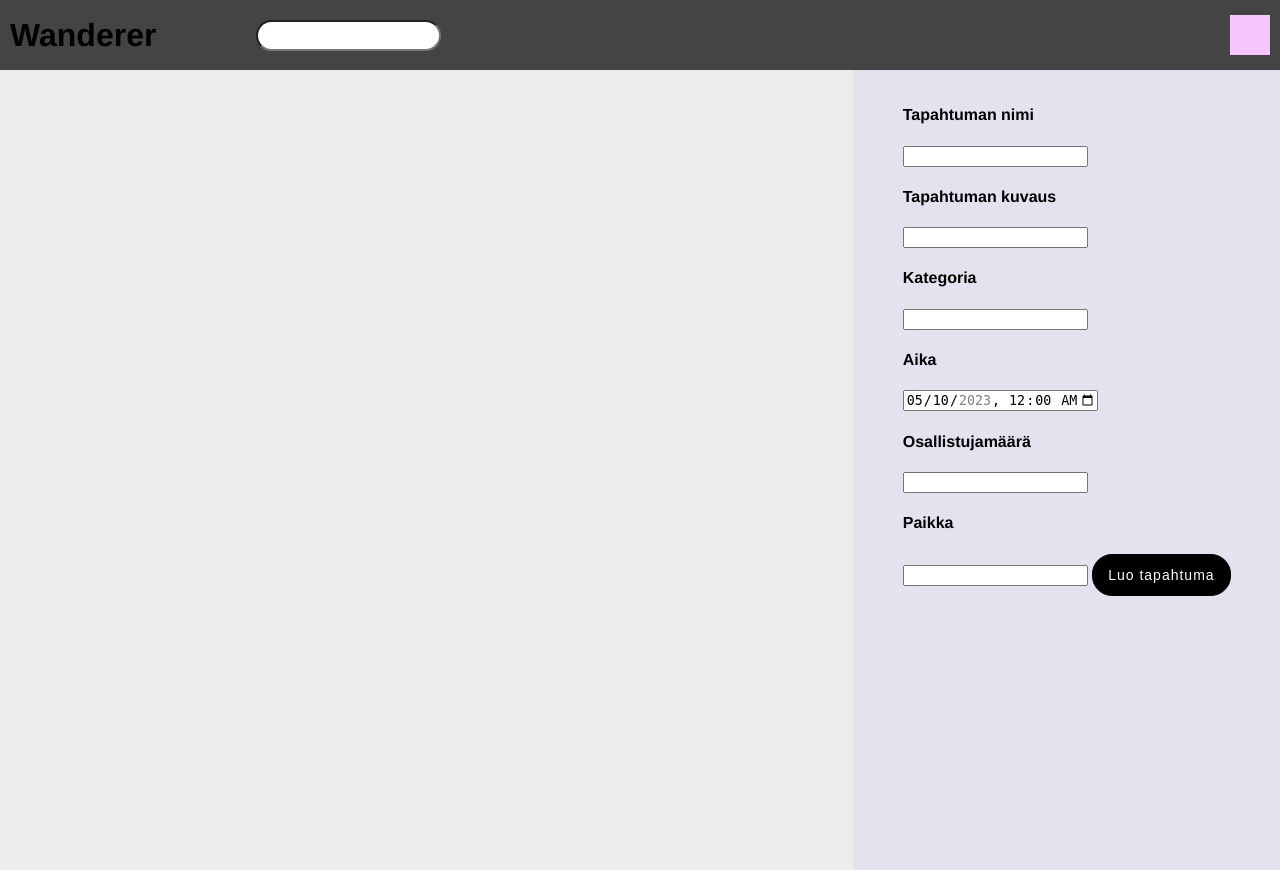
After one commit to EmmiPoutanen/Wanderer, a Flask app: page /create_event in a window 1280 px wide. The commit adds this page. Run offline with Flask 3, Linux system fonts and the light colour scheme; the visitor is signed in with stand-in values (Sample User, id 1); data that the repository does not hold is empty.

Commit message:
Add possibility to create new event

```diff
--- a/website/main.py
+++ b/website/main.py
@@ -1,10 +1,48 @@
-from flask import Blueprint, render_template
+from datetime import datetime
+
+from flask import Blueprint, redirect, render_template, request, url_for
 from flask_login import login_required, current_user
+
+from .models import Event
+from website.static.db import db
 
 
 main = Blueprint('main', __name__)
 
-@main.route('/', methods=['GET', 'POST'])
+
+@main.route('/')
 @login_required
 def home():
-    return render_template("home.html")
+    events = Event.query.all()
+    return render_template("home.html", events=events)
+
+
+@main.route('/create_event')
+@login_required
+def create_event():
+    events = Event.query.all()
+    return render_template("create_event.html", events=events)
+
+
+@main.route('/create_event', methods=["POST"])
+@login_required
+def create_event_post():
+    name = request.form.get('name')
+    description = request.form.get('description')
+    category = request.form.get('category')
+    date = datetime.now()
+    max_participants = request.form.get('max_participants')
+    location = request.form.get('location')
+
+    new_event = Event(user_id=current_user.id,
+                      name=name,
+                      description=description,
+                      category=category,
+                      date=date,
+                      max_participants=max_participants,
+                      location=location)
+    # Adding the event to the database
+    db.session.add(new_event)
+    db.session.commit()
+
+    return redirect(url_for("main.home"))
--- a/website/static/css/main.css
+++ b/website/static/css/main.css
@@ -1,8 +1,9 @@
-body {
+html, body {
   margin: 0;
   padding: 0;
   font-family: "Helvetica Neue", Helvetica, Arial, sans-serif;
-  background-color: #d8d8d8;
+  background-color: #ECECEC;
+  height: 100%;
 }
 
 .topnav {
@@ -33,3 +34,35 @@ body {
   width: 40px;
   background-color: #f6c7ff;
 }
+
+.grid-container {
+  display: grid;
+  grid-template-columns: 2fr 1fr;
+  grid-column-gap: 0px;
+  grid-row-gap: 0px;
+  height: 100%;
+}
+
+.eventsarea {
+  justify-content: center;
+  display: flex;
+  padding: 15px;
+}
+
+.sidearea {
+  background-color: #A9A7FD24;
+  display: flex;
+  justify-content: center;
+  padding: 15px;
+}
+
+.createbutton {
+  border-radius: 20px;
+  border: 1px solid #000000;
+  background-color: #000000;
+  padding: 12px 15px;
+  color:#FFFFFF;
+  font-size: 14px;
+  letter-spacing: 1px;
+  transition: transform 80ms ease-in;
+}
--- a/website/templates/base_main.html
+++ b/website/templates/base_main.html
@@ -12,7 +12,14 @@
       </div>
       <a class="profilebutton" role="button" href="{{ url_for('authentication.logout') }}" ></a>
     </div>
-    {% block content %}
-    {% endblock %}
+    <div class="grid-container">
+      <div class="eventsarea">
+        {% block event %}
+        {% endblock %}
+      </div>
+      <div class="sidearea">
+        {% block side %}
+        {% endblock %}
+      </div>
   </body>
 </html>
--- /dev/null
+++ b/website/templates/create_event.html
@@ -0,0 +1,37 @@
+{% extends "base_main.html" %}
+
+{% block event %}
+<div>
+  {% for event in events %}
+  <div style="display: flex; flex-direction: row;">
+    <p>
+      {{ event.name }}
+    </p>
+    <p>&emsp;</p>
+    <p>
+      {{ event.description }}
+    </p>
+  </div>
+  {% endfor %}
+</div>
+{% endblock %}
+
+{% block side %}
+<div>
+  <form method="POST" action="create_event">
+    <h4>Tapahtuman nimi</h4>
+    <input name="name"/>
+    <h4>Tapahtuman kuvaus</h4>
+    <input name="description"/>
+    <h4>Kategoria</h4>
+    <input name="category"/>
+    <h4>Aika</h4>
+    <input type="datetime-local" id="event-time" name="date" value="2023-05-10T00:00" min="2023-05-08T00:00" max="2023-09-14T00:00">
+    <h4>Osallistujamäärä</h4>
+    <input type="number" name="max_participants"/>
+    <h4>Paikka</h4>
+    <input name="location"/>
+    <button class="createbutton">Luo tapahtuma</button>
+  </form>
+</div>
+{% endblock %}
```
Also changed, not shown: website/models.py (+13 -0 lines), website/templates/home.html (+20 -1 lines).
